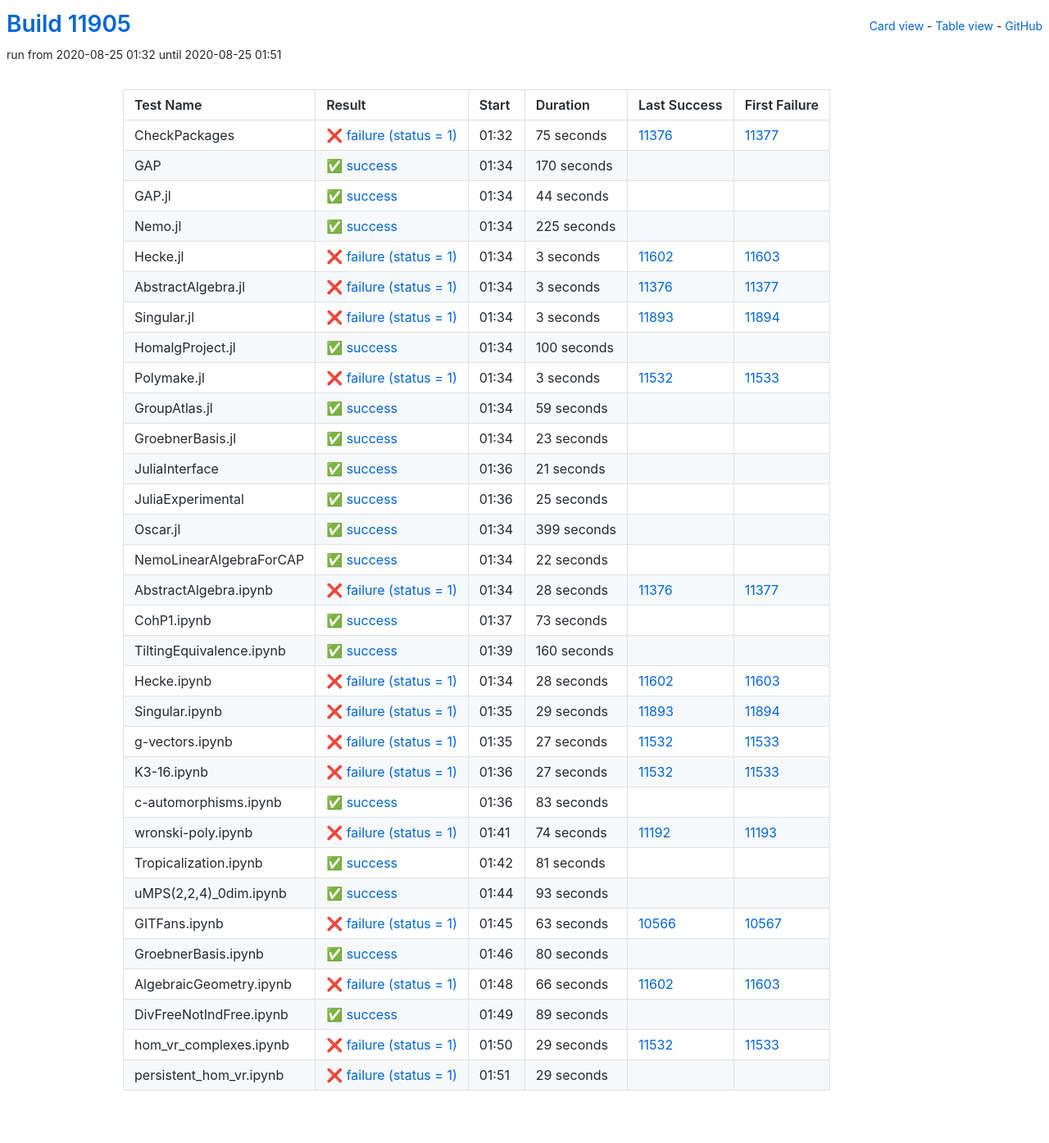
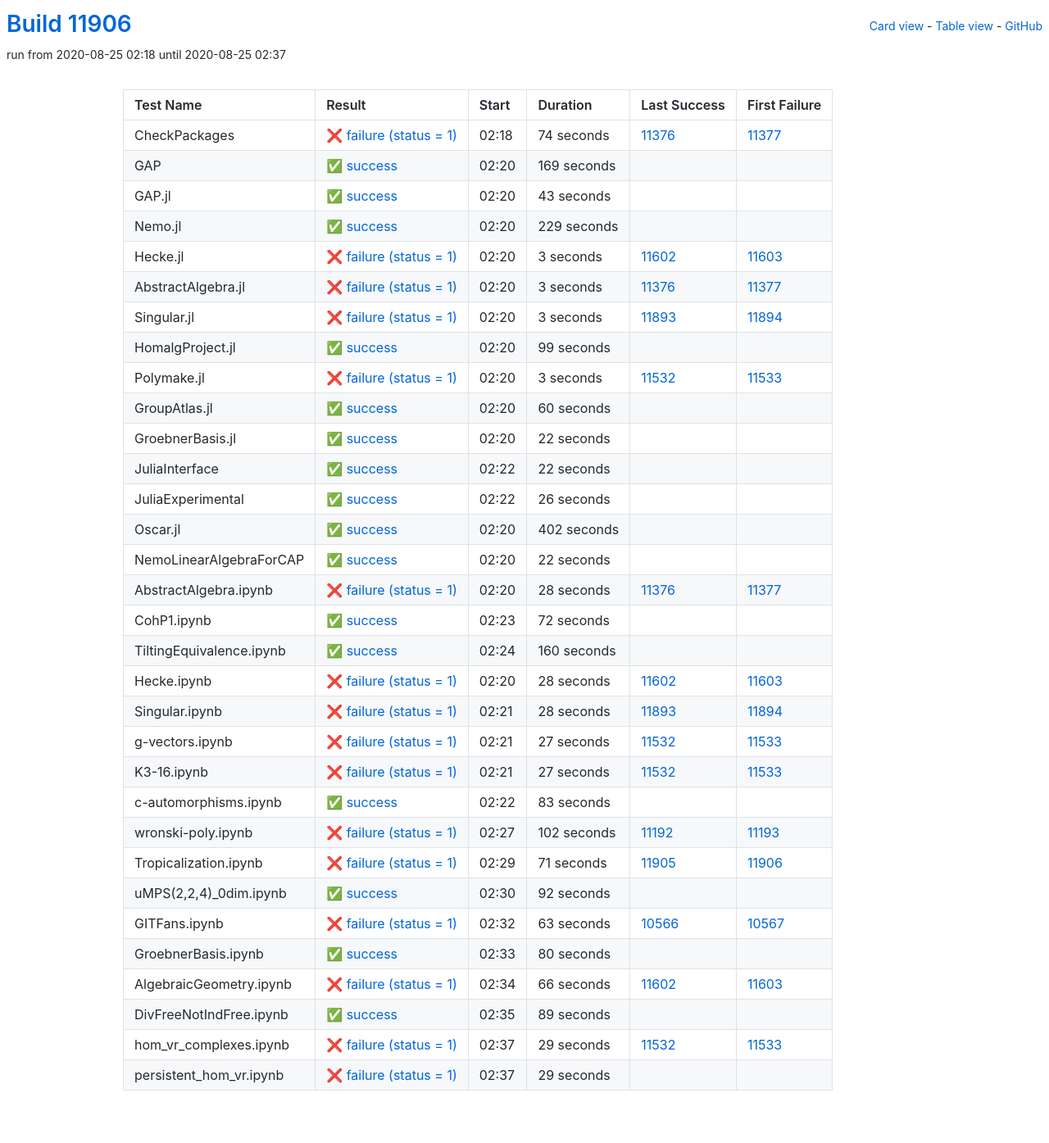
Before and after one commit to oscar-system/oscar-ci-status, a Jekyll site: the page built from table.html, in a window 1280 px wide. Shown: the whole page at 82% size. Built offline with Jekyll 4.4.1, drawn with Linux system fonts in a browser that asks for light colours.

Commit message:
Build #11906

```diff
--- a/_data/ci.yml
+++ b/_data/ci.yml
@@ -1,6 +1,6 @@
 ---
-build: 11905
-build_url: https://oscarci.mathematik.uni-kl.de/job/oscar/11905/
+build: 11906
+build_url: https://oscarci.mathematik.uni-kl.de/job/oscar/11906/
 job: oscar
 organization: oscar-system
 repo: oscar-ci-status
@@ -8,56 +8,56 @@
 tests:
 - name: CheckPackages
   id: checkpackages
-  log: https://oscarci.mathematik.uni-kl.de/job/oscar/11905/artifact/logs/build-11905/CheckPackages.log
-  start: 2020-08-25 01:32
+  log: https://oscarci.mathematik.uni-kl.de/job/oscar/11906/artifact/logs/build-11906/CheckPackages.log
+  start: 2020-08-25 02:18
   success: false
   exitcode: 1
   status: failure
-  duration: 75
+  duration: 74
   last_success: 11376
   last_success_url: https://oscarci.mathematik.uni-kl.de/job/oscar/11376/
   first_failure: 11377
   first_failure_url: https://oscarci.mathematik.uni-kl.de/job/oscar/11377/
 - name: GAP
   id: gap
-  log: https://oscarci.mathematik.uni-kl.de/job/oscar/11905/artifact/logs/build-11905/GAP.log
-  start: 2020-08-25 01:34
+  log: https://oscarci.mathematik.uni-kl.de/job/oscar/11906/artifact/logs/build-11906/GAP.log
+  start: 2020-08-25 02:20
   success: true
   exitcode: 0
   status: success
-  duration: 170
+  duration: 169
   last_success: false
   last_success_url:
   first_failure: false
   first_failure_url:
 - name: GAP.jl
   id: gap-jl
-  log: https://oscarci.mathematik.uni-kl.de/job/oscar/11905/artifact/logs/build-11905/GAP.jl.log
-  start: 2020-08-25 01:34
+  log: https://oscarci.mathematik.uni-kl.de/job/oscar/11906/artifact/logs/build-11906/GAP.jl.log
+  start: 2020-08-25 02:20
   success: true
   exitcode: 0
   status: success
-  duration: 44
+  duration: 43
   last_success: false
   last_success_url:
   first_failure: false
   first_failure_url:
 - name: Nemo.jl
   id: nemo-jl
-  log: https://oscarci.mathematik.uni-kl.de/job/oscar/11905/artifact/logs/build-11905/Nemo.jl.log
-  start: 2020-08-25 01:34
+  log: https://oscarci.mathematik.uni-kl.de/job/oscar/11906/artifact/logs/build-11906/Nemo.jl.log
+  start: 2020-08-25 02:20
   success: true
   exitcode: 0
   status: success
-  duration: 225
+  duration: 229
   last_success: false
   last_success_url:
   first_failure: false
   first_failure_url:
 - name: Hecke.jl
   id: hecke-jl
-  log: https://oscarci.mathematik.uni-kl.de/job/oscar/11905/artifact/logs/build-11905/Hecke.jl.log
-  start: 2020-08-25 01:34
+  log: https://oscarci.mathematik.uni-kl.de/job/oscar/11906/artifact/logs/build-11906/Hecke.jl.log
+  start: 2020-08-25 02:20
   success: false
   exitcode: 1
   status: failure
@@ -68,8 +68,8 @@
   first_failure_url: https://oscarci.mathematik.uni-kl.de/job/oscar/11603/
 - name: AbstractAlgebra.jl
   id: abstractalgebra-jl
-  log: https://oscarci.mathematik.uni-kl.de/job/oscar/11905/artifact/logs/build-11905/AbstractAlgebra.jl.log
-  start: 2020-08-25 01:34
+  log: https://oscarci.mathematik.uni-kl.de/job/oscar/11906/artifact/logs/build-11906/AbstractAlgebra.jl.log
+  start: 2020-08-25 02:20
   success: false
   exitcode: 1
   status: failure
@@ -80,8 +80,8 @@
   first_failure_url: https://oscarci.mathematik.uni-kl.de/job/oscar/11377/
 - name: Singular.jl
   id: singular-jl
-  log: https://oscarci.mathematik.uni-kl.de/job/oscar/11905/artifact/logs/build-11905/Singular.jl.log
-  start: 2020-08-25 01:34
+  log: https://oscarci.mathematik.uni-kl.de/job/oscar/11906/artifact/logs/build-11906/Singular.jl.log
+  start: 2020-08-25 02:20
   success: false
   exitcode: 1
   status: failure
@@ -92,20 +92,20 @@
   first_failure_url: https://oscarci.mathematik.uni-kl.de/job/oscar/11894/
 - name: HomalgProject.jl
   id: homalgproject-jl
-  log: https://oscarci.mathematik.uni-kl.de/job/oscar/11905/artifact/logs/build-11905/HomalgProject.jl.log
-  start: 2020-08-25 01:34
+  log: https://oscarci.mathematik.uni-kl.de/job/oscar/11906/artifact/logs/build-11906/HomalgProject.jl.log
+  start: 2020-08-25 02:20
   success: true
   exitcode: 0
   status: success
-  duration: 100
+  duration: 99
   last_success: false
   last_success_url:
   first_failure: false
   first_failure_url:
 - name: Polymake.jl
   id: polymake-jl
-  log: https://oscarci.mathematik.uni-kl.de/job/oscar/11905/artifact/logs/build-11905/Polymake.jl.log
-  start: 2020-08-25 01:34
+  log: https://oscarci.mathematik.uni-kl.de/job/oscar/11906/artifact/logs/build-11906/Polymake.jl.log
+  start: 2020-08-25 02:20
   success: false
   exitcode: 1
   status: failure
@@ -116,68 +116,68 @@
   first_failure_url: https://oscarci.mathematik.uni-kl.de/job/oscar/11533/
 - name: GroupAtlas.jl
   id: groupatlas-jl
-  log: https://oscarci.mathematik.uni-kl.de/job/oscar/11905/artifact/logs/build-11905/GroupAtlas.jl.log
-  start: 2020-08-25 01:34
+  log: https://oscarci.mathematik.uni-kl.de/job/oscar/11906/artifact/logs/build-11906/GroupAtlas.jl.log
+  start: 2020-08-25 02:20
   success: true
   exitcode: 0
   status: success
-  duration: 59
+  duration: 60
   last_success: false
   last_success_url:
   first_failure: false
   first_failure_url:
 - name: GroebnerBasis.jl
   id: groebnerbasis-jl
-  log: https://oscarci.mathematik.uni-kl.de/job/oscar/11905/artifact/logs/build-11905/GroebnerBasis.jl.log
-  start: 2020-08-25 01:34
+  log: https://oscarci.mathematik.uni-kl.de/job/oscar/11906/artifact/logs/build-11906/GroebnerBasis.jl.log
+  start: 2020-08-25 02:20
   success: true
   exitcode: 0
   status: success
-  duration: 23
+  duration: 22
   last_success: false
   last_success_url:
   first_failure: false
   first_failure_url:
 - name: JuliaInterface
   id: juliainterface
-  log: https://oscarci.mathematik.uni-kl.de/job/oscar/11905/artifact/logs/build-11905/JuliaInterface.log
-  start: 2020-08-25 01:36
+  log: https://oscarci.mathematik.uni-kl.de/job/oscar/11906/artifact/logs/build-11906/JuliaInterface.log
+  start: 2020-08-25 02:22
   success: true
   exitcode: 0
   status: success
-  duration: 21
+  duration: 22
   last_success: false
   last_success_url:
   first_failure: false
   first_failure_url:
 - name: JuliaExperimental
   id: juliaexperimental
-  log: https://oscarci.mathematik.uni-kl.de/job/oscar/11905/artifact/logs/build-11905/JuliaExperimental.log
-  start: 2020-08-25 01:36
+  log: https://oscarci.mathematik.uni-kl.de/job/oscar/11906/artifact/logs/build-11906/JuliaExperimental.log
+  start: 2020-08-25 02:22
   success: true
   exitcode: 0
   status: success
-  duration: 25
+  duration: 26
   last_success: false
   last_success_url:
   first_failure: false
   first_failure_url:
 - name: Oscar.jl
   id: oscar-jl
-  log: https://oscarci.mathematik.uni-kl.de/job/oscar/11905/artifact/logs/build-11905/Oscar.jl.log
-  start: 2020-08-25 01:34
+  log: https://oscarci.mathematik.uni-kl.de/job/oscar/11906/artifact/logs/build-11906/Oscar.jl.log
+  start: 2020-08-25 02:20
   success: true
   exitcode: 0
   status: success
-  duration: 399
+  duration: 402
   last_success: false
   last_success_url:
   first_failure: false
   first_failure_url:
 - name: NemoLinearAlgebraForCAP
   id: nemolinearalgebraforcap
-  log: https://oscarci.mathematik.uni-kl.de/job/oscar/11905/artifact/logs/build-11905/NemoLinearAlgebraForCAP.log
-  start: 2020-08-25 01:34
+  log: https://oscarci.mathematik.uni-kl.de/job/oscar/11906/artifact/logs/build-11906/NemoLinearAlgebraForCAP.log
+  start: 2020-08-25 02:20
   success: true
   exitcode: 0
   status: success
@@ -188,8 +188,8 @@
   first_failure_url:
 - name: AbstractAlgebra.ipynb
   id: abstractalgebra-ipynb
-  log: https://oscarci.mathematik.uni-kl.de/job/oscar/11905/artifact/logs/build-11905/AbstractAlgebra.ipynb.log
-  start: 2020-08-25 01:34
+  log: https://oscarci.mathematik.uni-kl.de/job/oscar/11906/artifact/logs/build-11906/AbstractAlgebra.ipynb.log
+  start: 2020-08-25 02:20
   success: false
   exitcode: 1
   status: failure
@@ -200,20 +200,20 @@
   first_failure_url: https://oscarci.mathematik.uni-kl.de/job/oscar/11377/
 - name: CohP1.ipynb
   id: cohp1-ipynb
-  log: https://oscarci.mathematik.uni-kl.de/job/oscar/11905/artifact/logs/build-11905/CohP1.ipynb.log
-  start: 2020-08-25 01:37
+  log: https://oscarci.mathematik.uni-kl.de/job/oscar/11906/artifact/logs/build-11906/CohP1.ipynb.log
+  start: 2020-08-25 02:23
   success: true
   exitcode: 0
   status: success
-  duration: 73
+  duration: 72
   last_success: false
   last_success_url:
   first_failure: false
   first_failure_url:
 - name: TiltingEquivalence.ipynb
   id: tiltingequivalence-ipynb
-  log: https://oscarci.mathematik.uni-kl.de/job/oscar/11905/artifact/logs/build-11905/TiltingEquivalence.ipynb.log
-  start: 2020-08-25 01:39
+  log: https://oscarci.mathematik.uni-kl.de/job/oscar/11906/artifact/logs/build-11906/TiltingEquivalence.ipynb.log
+  start: 2020-08-25 02:24
   success: true
   exitcode: 0
   status: success
@@ -224,8 +224,8 @@
   first_failure_url:
 - name: Hecke.ipynb
   id: hecke-ipynb
-  log: https://oscarci.mathematik.uni-kl.de/job/oscar/11905/artifact/logs/build-11905/Hecke.ipynb.log
-  start: 2020-08-25 01:34
+  log: https://oscarci.mathematik.uni-kl.de/job/oscar/11906/artifact/logs/build-11906/Hecke.ipynb.log
+  start: 2020-08-25 02:20
   success: false
   exitcode: 1
   status: failure
@@ -236,20 +236,20 @@
   first_failure_url: https://oscarci.mathematik.uni-kl.de/job/oscar/11603/
 - name: Singular.ipynb
   id: singular-ipynb
-  log: https://oscarci.mathematik.uni-kl.de/job/oscar/11905/artifact/logs/build-11905/Singular.ipynb.log
-  start: 2020-08-25 01:35
+  log: https://oscarci.mathematik.uni-kl.de/job/oscar/11906/artifact/logs/build-11906/Singular.ipynb.log
+  start: 2020-08-25 02:21
   success: false
   exitcode: 1
   status: failure
-  duration: 29
+  duration: 28
   last_success: 11893
   last_success_url: https://oscarci.mathematik.uni-kl.de/job/oscar/11893/
   first_failure: 11894
   first_failure_url: https://oscarci.mathematik.uni-kl.de/job/oscar/11894/
 - name: g-vectors.ipynb
   id: g-vectors-ipynb
-  log: https://oscarci.mathematik.uni-kl.de/job/oscar/11905/artifact/logs/build-11905/g-vectors.ipynb.log
-  start: 2020-08-25 01:35
+  log: https://oscarci.mathematik.uni-kl.de/job/oscar/11906/artifact/logs/build-11906/g-vectors.ipynb.log
+  start: 2020-08-25 02:21
   success: false
   exitcode: 1
   status: failure
@@ -260,8 +260,8 @@
   first_failure_url: https://oscarci.mathematik.uni-kl.de/job/oscar/11533/
 - name: K3-16.ipynb
   id: k3-16-ipynb
-  log: https://oscarci.mathematik.uni-kl.de/job/oscar/11905/artifact/logs/build-11905/K3-16.ipynb.log
-  start: 2020-08-25 01:36
+  log: https://oscarci.mathematik.uni-kl.de/job/oscar/11906/artifact/logs/build-11906/K3-16.ipynb.log
+  start: 2020-08-25 02:21
   success: false
   exitcode: 1
   status: failure
@@ -272,8 +272,8 @@
   first_failure_url: https://oscarci.mathematik.uni-kl.de/job/oscar/11533/
 - name: c-automorphisms.ipynb
   id: c-automorphisms-ipynb
-  log: https://oscarci.mathematik.uni-kl.de/job/oscar/11905/artifact/logs/build-11905/c-automorphisms.ipynb.log
-  start: 2020-08-25 01:36
+  log: https://oscarci.mathematik.uni-kl.de/job/oscar/11906/artifact/logs/build-11906/c-automorphisms.ipynb.log
+  start: 2020-08-25 02:22
   success: true
   exitcode: 0
   status: success
@@ -284,44 +284,44 @@
   first_failure_url:
 - name: wronski-poly.ipynb
   id: wronski-poly-ipynb
-  log: https://oscarci.mathematik.uni-kl.de/job/oscar/11905/artifact/logs/build-11905/wronski-poly.ipynb.log
-  start: 2020-08-25 01:41
+  log: https://oscarci.mathematik.uni-kl.de/job/oscar/11906/artifact/logs/build-11906/wronski-poly.ipynb.log
+  start: 2020-08-25 02:27
   success: false
   exitcode: 1
   status: failure
-  duration: 74
+  duration: 102
   last_success: 11192
   last_success_url: https://oscarci.mathematik.uni-kl.de/job/oscar/11192/
   first_failure: 11193
   first_failure_url: https://oscarci.mathematik.uni-kl.de/job/oscar/11193/
 - name: Tropicalization.ipynb
   id: tropicalization-ipynb
-  log: https://oscarci.mathematik.uni-kl.de/job/oscar/11905/artifact/logs/build-11905/Tropicalization.ipynb.log
-  start: 2020-08-25 01:42
+  log: https://oscarci.mathematik.uni-kl.de/job/oscar/11906/artifact/logs/build-11906/Tropicalization.ipynb.log
+  start: 2020-08-25 02:29
+  success: false
+  exitcode: 1
+  status: failure
+  duration: 71
+  last_success: 11905
+  last_success_url: https://oscarci.mathematik.uni-kl.de/job/oscar/11905/
+  first_failure: 11906
+  first_failure_url: https://oscarci.mathematik.uni-kl.de/job/oscar/11906/
+- name: uMPS(2,2,4)_0dim.ipynb
+  id: umps-2-2-4-0dim-ipynb
+  log: https://oscarci.mathematik.uni-kl.de/job/oscar/11906/artifact/logs/build-11906/uMPS-2-2-4-_0dim.ipynb.log
+  start: 2020-08-25 02:30
   success: true
   exitcode: 0
   status: success
-  duration: 81
-  last_success: false
-  last_success_url:
-  first_failure: false
-  first_failure_url:
-- name: uMPS(2,2,4)_0dim.ipynb
-  id: umps-2-2-4-0dim-ipynb
-  log: https://oscarci.mathematik.uni-kl.de/job/oscar/11905/artifact/logs/build-11905/uMPS-2-2-4-_0dim.ipynb.log
-  start: 2020-08-25 01:44
-  success: true
-  exitcode: 0
-  status: success
-  duration: 93
+  duration: 92
   last_success: false
   last_success_url:
   first_failure: false
   first_failure_url:
 - name: GITFans.ipynb
   id: gitfans-ipynb
-  log: https://oscarci.mathematik.uni-kl.de/job/oscar/11905/artifact/logs/build-11905/GITFans.ipynb.log
-  start: 2020-08-25 01:45
+  log: https://oscarci.mathematik.uni-kl.de/job/oscar/11906/artifact/logs/build-11906/GITFans.ipynb.log
+  start: 2020-08-25 02:32
   success: false
   exitcode: 1
   status: failure
@@ -332,8 +332,8 @@
   first_failure_url: https://oscarci.mathematik.uni-kl.de/job/oscar/10567/
 - name: GroebnerBasis.ipynb
   id: groebnerbasis-ipynb
-  log: https://oscarci.mathematik.uni-kl.de/job/oscar/11905/artifact/logs/build-11905/GroebnerBasis.ipynb.log
-  start: 2020-08-25 01:46
+  log: https://oscarci.mathematik.uni-kl.de/job/oscar/11906/artifact/logs/build-11906/GroebnerBasis.ipynb.log
+  start: 2020-08-25 02:33
   success: true
   exitcode: 0
   status: success
@@ -344,8 +344,8 @@
   first_failure_url:
 - name: AlgebraicGeometry.ipynb
   id: algebraicgeometry-ipynb
-  log: https://oscarci.mathematik.uni-kl.de/job/oscar/11905/artifact/logs/build-11905/AlgebraicGeometry.ipynb.log
-  start: 2020-08-25 01:48
+  log: https://oscarci.mathematik.uni-kl.de/job/oscar/11906/artifact/logs/build-11906/AlgebraicGeometry.ipynb.log
+  start: 2020-08-25 02:34
   success: false
   exitcode: 1
   status: failure
@@ -356,8 +356,8 @@
   first_failure_url: https://oscarci.mathematik.uni-kl.de/job/oscar/11603/
 - name: DivFreeNotIndFree.ipynb
   id: divfreenotindfree-ipynb
-  log: https://oscarci.mathematik.uni-kl.de/job/oscar/11905/artifact/logs/build-11905/DivFreeNotIndFree.ipynb.log
-  start: 2020-08-25 01:49
+  log: https://oscarci.mathematik.uni-kl.de/job/oscar/11906/artifact/logs/build-11906/DivFreeNotIndFree.ipynb.log
+  start: 2020-08-25 02:35
   success: true
   exitcode: 0
   status: success
@@ -368,8 +368,8 @@
   first_failure_url:
 - name: hom_vr_complexes.ipynb
   id: hom-vr-complexes-ipynb
-  log: https://oscarci.mathematik.uni-kl.de/job/oscar/11905/artifact/logs/build-11905/hom_vr_complexes.ipynb.log
-  start: 2020-08-25 01:50
+  log: https://oscarci.mathematik.uni-kl.de/job/oscar/11906/artifact/logs/build-11906/hom_vr_complexes.ipynb.log
+  start: 2020-08-25 02:37
   success: false
   exitcode: 1
   status: failure
@@ -380,8 +380,8 @@
   first_failure_url: https://oscarci.mathematik.uni-kl.de/job/oscar/11533/
 - name: persistent_hom_vr.ipynb
   id: persistent-hom-vr-ipynb
-  log: https://oscarci.mathematik.uni-kl.de/job/oscar/11905/artifact/logs/build-11905/persistent_hom_vr.ipynb.log
-  start: 2020-08-25 01:51
+  log: https://oscarci.mathematik.uni-kl.de/job/oscar/11906/artifact/logs/build-11906/persistent_hom_vr.ipynb.log
+  start: 2020-08-25 02:37
   success: false
   exitcode: 1
   status: failure
```
Also changed, not shown: README.md.
